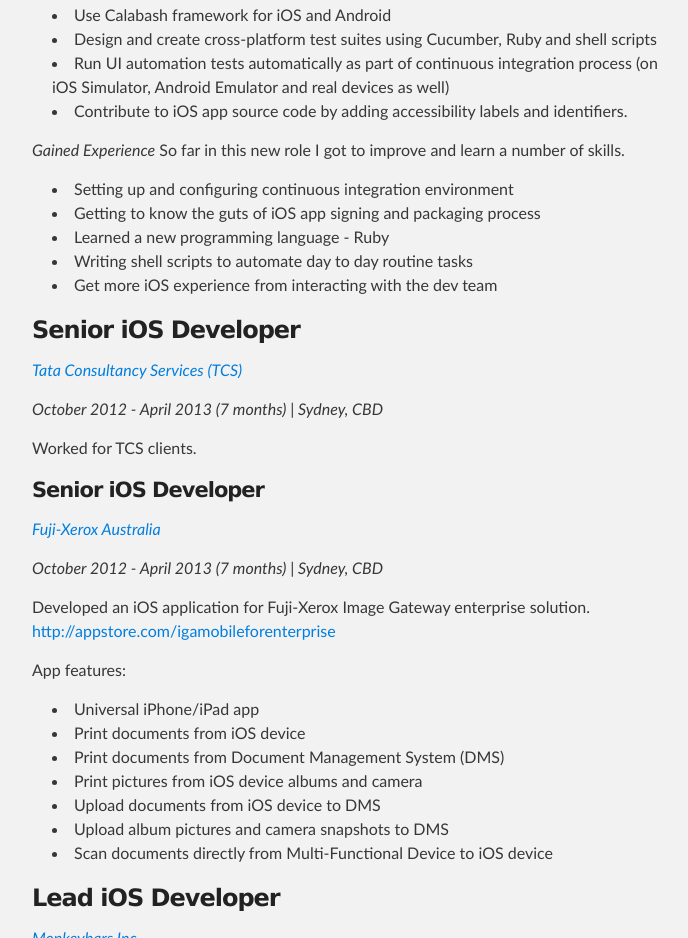
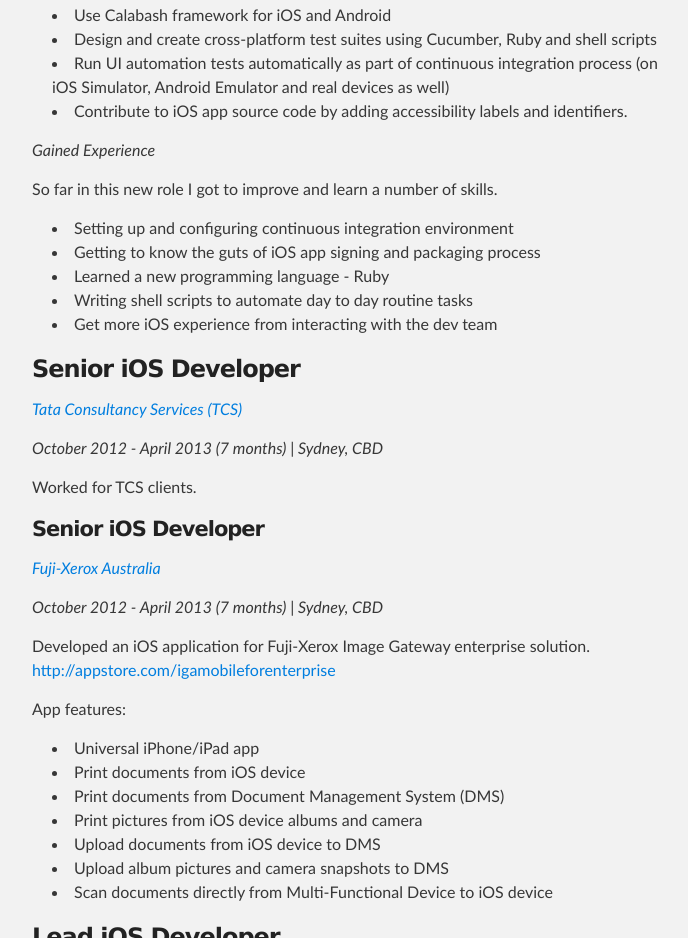
Before and after one commit to mgrebenets/mgrebenets-profile, a plain HTML site: page index.html in a window 1280 px wide. Shown: the part 3029-3967 px from the top of the page, without its empty margins (288-976 px from the left). Drawn offline with Linux system fonts and the light colour scheme.

```diff
--- a/index.html
+++ b/index.html
@@ -190,8 +190,9 @@ It's a new step in my career development as iOS (Mobile) Developer.</p>
 <li>Design and create cross-platform test suites using Cucumber, Ruby and shell scripts</li>
 <li>Run UI automation tests automatically as part of continuous integration process (on iOS Simulator, Android Emulator and real devices as well)</li>
 <li>Contribute to iOS app source code by adding accessibility labels and identifiers.</li>
-</ul><p><em>Gained Experience</em>
-So far in this new role I got to improve and learn a number of skills. </p>
+</ul><p><em>Gained Experience</em></p>
+
+<p>So far in this new role I got to improve and learn a number of skills. </p>
 
 <ul>
 <li>Setting up and configuring continuous integration environment</li>
```
Also changed, not shown: params.json (+1 -1 lines).
